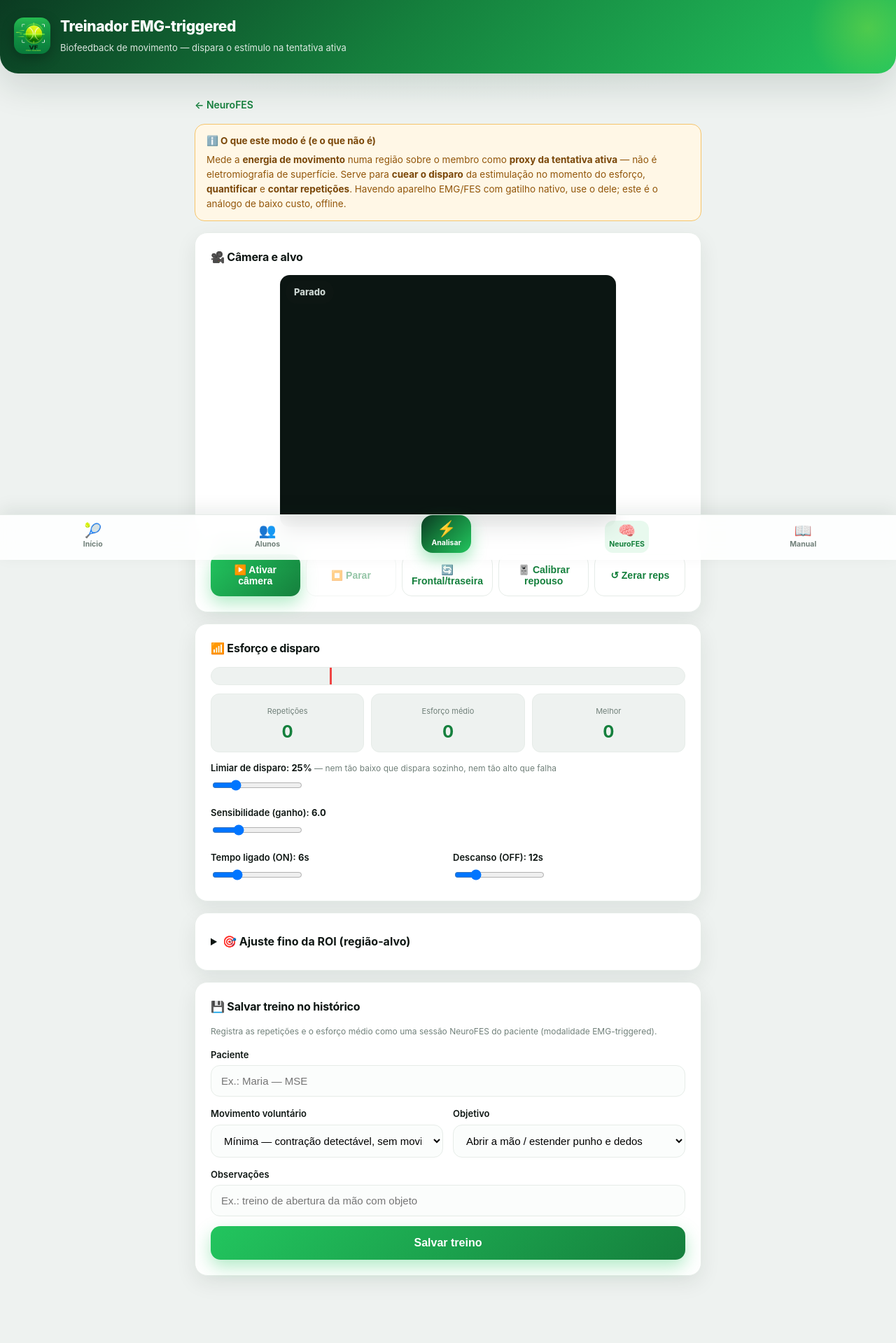
After one commit to viniciusdesimmcees-droid/vc-fisiocoach-gifs, a Flask app: page /neuro/emg in a window 1280 px wide. The commit adds this page. Shown: the whole page at 70% size. Run offline with Flask 3, Linux system fonts and the light colour scheme.

Commit message:
NeuroFES: treinador EMG-triggered por vídeo (biofeedback de movimento)
Análogo de baixo custo, offline e client-side, do gatilho EMG-triggered: mede
a energia de movimento numa ROI sobre o membro (proxy da tentativa ativa),
mostra o esforço em tempo real e, ao cruzar o limiar, dispara o sinal
"ESTIMULAR AGORA" com bipe/vibração e gerencia o ciclo ON/OFF, contando
repetições. Deixa explícito na interface que é biofeedback por movimento, não
EMG de superfície.

- static/neuro_emg.js: getUserMedia + frame-differencing na ROI, suavização,
  calibração de repouso, limiar/ganho ajustáveis, máquina de estados
  armado→ON→descanso, contagem de reps e métricas de esforço.
- templates/neuro_emg.html + CSS: câmera com overlay, barra de esforço com
  linha de limiar, controles e formulário para salvar o treino.
- Rotas /neuro/emg e /neuro/emg/salvar (registra o treino como sessão
  EMG-triggered do paciente, com as repetições). Card de acesso no hub NeuroFES.

Co-Authored-By: Claude Fable 5 <noreply@anthropic.com>
Claude-Session: https://claude.ai/code/session_011rwwpaYUYQmBVqqrEei58T

```diff
--- a/tennis-serve-analyzer/webapp/app.py
+++ b/tennis-serve-analyzer/webapp/app.py
@@ -1106,6 +1106,41 @@ def neuro_excluir_sessao(session_id):
     return redirect(url_for("neuro"))
 
 
+@app.route("/neuro/emg")
+def neuro_emg():
+    return render_template(
+        "neuro_emg.html", avaliacao=neuro.AVALIACAO,
+        paciente=(request.args.get("paciente") or ""))
+
+
+@app.route("/neuro/emg/salvar", methods=["POST"])
+def neuro_emg_salvar():
+    paciente = (request.form.get("paciente") or "").strip()
+    if not paciente:
+        return redirect(url_for("neuro_emg"))
+    try:
+        reps = int(float(request.form.get("reps") or 0))
+    except ValueError:
+        reps = 0
+    try:
+        mean = float(request.form.get("mean") or 0)
+    except ValueError:
+        mean = 0.0
+    movimento = request.form.get("movimento", "minima")
+    objetivo = request.form.get("objetivo", "abrir_mao")
+    obs = (request.form.get("obs") or "").strip()
+    obs = (obs + " · " if obs else "") + f"Treino EMG-triggered (esforço médio {mean:g}/100)"
+
+    av = {"movimento": movimento, "objetivo": objetivo}
+    prescricao = {
+        "principal": {"chave": "emg_triggered",
+                      "nome": neuro.MODALIDADES["emg_triggered"]["nome"]},
+        "seguranca": {"nivel": "treino"},
+    }
+    history.record_neuro_session(paciente, av, prescricao, {"reps": reps}, obs)
+    return redirect(url_for("neuro_paciente", patient=paciente))
+
+
 @app.route("/validacao")
 def validacao():
     return render_template(
--- /dev/null
+++ b/tennis-serve-analyzer/webapp/static/neuro_emg.js
@@ -0,0 +1,269 @@
+/* NeuroFES — treinador "EMG-triggered" por vídeo (biofeedback de movimento).
+ *
+ * Honestidade: NÃO é eletromiografia de superfície. Mede a ENERGIA DE MOVIMENTO
+ * numa região de interesse (ROI) sobre o membro, como PROXY da tentativa ativa.
+ * Serve para (1) cuear o disparo da estimulação no momento do esforço voluntário,
+ * (2) quantificar o esforço e (3) contar repetições durante a prática da tarefa.
+ * Quando houver um aparelho EMG/FES real, use o gatilho nativo dele; este modo
+ * é o análogo de baixo custo, que roda no navegador e offline.
+ *
+ * Tudo client-side, sem dependências externas.
+ */
+(function () {
+  "use strict";
+  function $(id) { return document.getElementById(id); }
+
+  var video, stream, facing = "user";
+  var proc, pctx;            // canvas de processamento (reduzido)
+  var overlay, octx;         // canvas de sobreposição (ROI + HUD)
+  var PW = 160, PH = 120;    // resolução de processamento
+  var prevGray = null;
+  var roi = { cx: 0.5, cy: 0.5, w: 0.35, h: 0.45 }; // fração do quadro
+  var effort = 0, effortEMA = 0;
+  var gain = 6.0;            // ganho de exibição do esforço
+  var noiseFloor = 2.0;      // ruído de repouso (calibrável)
+  var threshold = 25;        // limiar de disparo (0–100)
+  var peakThisRep = 0;
+
+  // estado da máquina: idle -> armed -> on -> rest -> armed ...
+  var state = "idle";
+  var onSecs = 6, restSecs = 12;
+  var phaseEnd = 0;          // timestamp fim da fase atual
+  var reps = 0, peaks = [], running = false, refractoryUntil = 0;
+  var calibrating = 0;       // ms restantes de calibração de repouso
+  var calibSamples = [];
+
+  var audioCtx = null;
+
+  function beep(freq, ms, type) {
+    try {
+      if (!audioCtx) audioCtx = new (window.AudioContext || window.webkitAudioContext)();
+      var o = audioCtx.createOscillator(), g = audioCtx.createGain();
+      o.type = type || "sine"; o.frequency.value = freq || 880;
+      o.connect(g); g.connect(audioCtx.destination);
+      g.gain.setValueAtTime(0.001, audioCtx.currentTime);
+      g.gain.exponentialRampToValueAtTime(0.25, audioCtx.currentTime + 0.01);
+      g.gain.exponentialRampToValueAtTime(0.001, audioCtx.currentTime + (ms || 150) / 1000);
+      o.start(); o.stop(audioCtx.currentTime + (ms || 150) / 1000 + 0.02);
+    } catch (e) { /* silêncio */ }
+  }
+
+  function secureContextOK() {
+    return window.isSecureContext || location.hostname === "localhost" ||
+      location.hostname === "127.0.0.1";
+  }
+
+  function setStatus(msg) { if ($("emg-status")) $("emg-status").textContent = msg; }
+
+  async function start() {
+    if (!navigator.mediaDevices || !navigator.mediaDevices.getUserMedia) {
+      setStatus("Câmera não suportada neste navegador."); return;
+    }
+    if (!secureContextOK()) {
+      setStatus("A câmera exige HTTPS no celular. Abra o app por https://."); return;
+    }
+    stop();
+    try {
+      stream = await navigator.mediaDevices.getUserMedia({
+        audio: false,
+        video: { facingMode: facing, width: { ideal: 640 }, height: { ideal: 480 } }
+      });
+    } catch (e) { setStatus("Não foi possível abrir a câmera: " + e.message); return; }
+    video.srcObject = stream; video.play();
+    running = true; state = "armed"; prevGray = null;
+    setStatus("Câmera ativa. Posicione a ROI sobre a mão/punho e calibre o repouso.");
+    $("btn-emg-start").disabled = true;
+    $("btn-emg-stop").disabled = false;
+    requestAnimationFrame(loop);
+  }
+
+  function stop() {
+    running = false;
+    if (stream) { stream.getTracks().forEach(function (t) { t.stop(); }); stream = null; }
+    if ($("btn-emg-start")) $("btn-emg-start").disabled = false;
+    if ($("btn-emg-stop")) $("btn-emg-stop").disabled = true;
+  }
+
+  function grayFrame() {
+    pctx.drawImage(video, 0, 0, PW, PH);
+    return pctx.getImageData(0, 0, PW, PH);
+  }
+
+  function computeEffort() {
+    if (!video.videoWidth) return 0;
+    var img;
+    try { img = grayFrame(); } catch (e) { return effort; }
+    var d = img.data;
+    var x0 = Math.floor((roi.cx - roi.w / 2) * PW), x1 = Math.floor((roi.cx + roi.w / 2) * PW);
+    var y0 = Math.floor((roi.cy - roi.h / 2) * PH), y1 = Math.floor((roi.cy + roi.h / 2) * PH);
+    x0 = Math.max(0, x0); y0 = Math.max(0, y0); x1 = Math.min(PW, x1); y1 = Math.min(PH, y1);
+    var gray = new Float32Array(PW * PH);
+    var i, p;
+    for (var y = y0; y < y1; y++) {
+      for (var x = x0; x < x1; x++) {
+        i = y * PW + x; p = i * 4;
+        gray[i] = 0.299 * d[p] + 0.587 * d[p + 1] + 0.114 * d[p + 2];
+      }
+    }
+    var acc = 0, n = 0;
+    if (prevGray) {
+      for (var yy = y0; yy < y1; yy++) {
+        for (var xx = x0; xx < x1; xx++) {
+          i = yy * PW + xx;
+          acc += Math.abs(gray[i] - prevGray[i]); n++;
+        }
+      }
+    }
+    prevGray = gray;
+    return n ? acc / n : 0;
+  }
+
+  function loop(ts) {
+    if (!running) return;
+    var raw = computeEffort();
+    // esforço em 0–100 (subtrai ruído de repouso, aplica ganho)
+    effort = Math.max(0, (raw - noiseFloor)) * gain;
+    effort = Math.min(100, effort);
+    effortEMA = effortEMA * 0.7 + effort * 0.3;
+
+    if (calibrating > 0) {
+      calibSamples.push(raw);
+      calibrating -= 16;
+      if (calibrating <= 0) finishCalib();
+    }
+
+    tick(ts || performance.now());
+    draw();
+    requestAnimationFrame(loop);
+  }
+
+  function finishCalib() {
+    if (calibSamples.length) {
+      var m = calibSamples.reduce(function (a, b) { return a + b; }, 0) / calibSamples.length;
+      var mx = Math.max.apply(null, calibSamples);
+      noiseFloor = mx + (mx - m) * 0.5 + 0.5; // acima do pico de ruído
+      setStatus("Repouso calibrado. Peça a tentativa máxima e ajuste o limiar.");
+      beep(660, 120);
+    }
+    calibSamples = [];
+  }
+
+  function tick(now) {
+    if (state === "on" && now >= phaseEnd) {
+      state = "rest"; phaseEnd = now + restSecs * 1000; beep(440, 200, "triangle");
+    } else if (state === "rest" && now >= phaseEnd) {
+      state = "armed"; refractoryUntil = 0;
+    } else if (state === "armed") {
+      if (effortEMA >= threshold && now >= refractoryUntil) {
+        // disparo!
+        reps++; peakThisRep = effortEMA;
+        state = "on"; phaseEnd = now + onSecs * 1000;
+        beep(1040, 220, "sawtooth");
+        if (navigator.vibrate) navigator.vibrate(120);
+      }
+    }
+    if (state === "on") peakThisRep = Math.max(peakThisRep, effortEMA);
+    if (state === "rest" && peakThisRep > 0) { peaks.push(peakThisRep); peakThisRep = 0; }
+    updateHUD(now);
+  }
+
+  function updateHUD(now) {
+    $("emg-reps").textContent = reps;
+    var mean = peaks.length ? Math.round(peaks.reduce(function (a, b) { return a + b; }, 0) / peaks.length) : 0;
+    $("emg-mean").textContent = mean;
+    $("emg-best").textContent = peaks.length ? Math.round(Math.max.apply(null, peaks)) : 0;
+    $("f-reps").value = reps;
+    $("f-mean").value = mean;
+
+    var bar = $("emg-bar");
+    bar.style.width = Math.round(effortEMA) + "%";
+    bar.style.background = effortEMA >= threshold ? "#22c55e" : "#38bdf8";
+    $("emg-thline").style.left = threshold + "%";
+
+    var badge = $("emg-phase"), cd = "";
+    if (state === "on") {
+      cd = Math.ceil((phaseEnd - now) / 1000);
+      badge.textContent = "ESTIMULAR AGORA — " + cd + "s";
+      badge.className = "emg-phase on";
+    } else if (state === "rest") {
+      cd = Math.ceil((phaseEnd - now) / 1000);
+      badge.textContent = "Descanso — " + cd + "s";
+      badge.className = "emg-phase rest";
+    } else if (state === "armed") {
+      badge.textContent = "Pronto — tente o movimento";
+      badge.className = "emg-phase armed";
+    } else {
+      badge.textContent = "Parado";
+      badge.className = "emg-phase";
+    }
+  }
+
+  function draw() {
+    if (!octx) return;
+    var W = overlay.width, H = overlay.height;
+    octx.clearRect(0, 0, W, H);
+    var bx = (roi.cx - roi.w / 2) * W, by = (roi.cy - roi.h / 2) * H;
+    var bw = roi.w * W, bh = roi.h * H;
+    octx.lineWidth = 3;
+    octx.strokeStyle = state === "on" ? "#22c55e" : (effortEMA >= threshold ? "#a3e635" : "#38bdf8");
+    octx.strokeRect(bx, by, bw, bh);
+    octx.fillStyle = "rgba(255,255,255,.85)";
+    octx.font = "13px sans-serif";
+    octx.fillText("ROI (alvo)", bx + 6, by + 18);
+  }
+
+  function bindROIControls() {
+    ["roi-x", "roi-y", "roi-w", "roi-h"].forEach(function (id) {
+      var el = $(id); if (!el) return;
+      el.addEventListener("input", function () {
+        roi.cx = +$("roi-x").value / 100;
+        roi.cy = +$("roi-y").value / 100;
+        roi.w = +$("roi-w").value / 100;
+        roi.h = +$("roi-h").value / 100;
+      });
+    });
+    // clique/toque no vídeo reposiciona o centro da ROI
+    overlay.addEventListener("click", function (ev) {
+      var r = overlay.getBoundingClientRect();
+      roi.cx = Math.min(0.95, Math.max(0.05, (ev.clientX - r.left) / r.width));
+      roi.cy = Math.min(0.95, Math.max(0.05, (ev.clientY - r.top) / r.height));
+      $("roi-x").value = Math.round(roi.cx * 100);
+      $("roi-y").value = Math.round(roi.cy * 100);
+    });
+  }
+
+  window.addEventListener("DOMContentLoaded", function () {
+    video = $("emg-video");
+    overlay = $("emg-overlay"); octx = overlay.getContext("2d");
+    proc = document.createElement("canvas"); proc.width = PW; proc.height = PH;
+    pctx = proc.getContext("2d", { willReadFrequently: true });
+
+    $("btn-emg-start").addEventListener("click", start);
+    $("btn-emg-stop").addEventListener("click", stop);
+    $("btn-emg-switch").addEventListener("click", function () {
+      facing = facing === "user" ? "environment" : "user"; start();
+    });
+    $("btn-emg-calib").addEventListener("click", function () {
+      calibSamples = []; calibrating = 2000;
+      setStatus("Calibrando repouso — mantenha o membro parado por 2 s…");
+    });
+    $("btn-emg-reset").addEventListener("click", function () {
+      reps = 0; peaks = []; peakThisRep = 0; state = running ? "armed" : "idle";
+    });
+
+    $("thr").addEventListener("input", function () {
+      threshold = +this.value; $("thr-val").textContent = threshold;
+    });
+    $("gain").addEventListener("input", function () {
+      gain = +this.value; $("gain-val").textContent = gain.toFixed(1);
+    });
+    $("on-secs").addEventListener("input", function () {
+      onSecs = +this.value; $("on-val").textContent = onSecs;
+    });
+    $("rest-secs").addEventListener("input", function () {
+      restSecs = +this.value; $("rest-val").textContent = restSecs;
+    });
+
+    bindROIControls();
+  });
+})();
--- a/tennis-serve-analyzer/webapp/static/style.css
+++ b/tennis-serve-analyzer/webapp/static/style.css
@@ -893,3 +893,29 @@ table.param-tbl th { width: 42%; color: var(--green-dark); font-weight: 700; }
 @media (min-width: 560px) { .escala-grid { grid-template-columns: 1fr 1fr 1fr; } }
 .escala-grid label { font-size: 12.5px; }
 .escala-grid input { padding: 10px 12px; }
+
+/* ── NeuroFES · treinador EMG-triggered ─────────────────────── */
+.emg-stage { position: relative; width: 100%; max-width: 480px; margin: 0 auto;
+  border-radius: 14px; overflow: hidden; background: #0b1512; aspect-ratio: 4/3; }
+.emg-stage video, .emg-stage canvas { position: absolute; inset: 0; width: 100%;
+  height: 100%; object-fit: cover; }
+.emg-stage #emg-overlay { pointer-events: auto; }
+.emg-phase { position: absolute; left: 8px; top: 8px; z-index: 3; font-size: 13px;
+  font-weight: 800; padding: 6px 12px; border-radius: 999px; background: rgba(15,23,20,.7);
+  color: #cbd5d1; }
+.emg-phase.armed { background: rgba(56,189,248,.9); color: #04212e; }
+.emg-phase.on { background: #22c55e; color: #04210f; animation: emgpulse .8s infinite; }
+.emg-phase.rest { background: #f59e0b; color: #2b1600; }
+@keyframes emgpulse { 0%,100%{opacity:1} 50%{opacity:.55} }
+.emg-barwrap { position: relative; height: 26px; border-radius: 999px;
+  background: var(--bg); border: 1px solid var(--line); overflow: hidden; margin-top: 6px; }
+.emg-bar { height: 100%; width: 0%; background: #38bdf8; transition: width .08s linear; }
+.emg-thline { position: absolute; top: -3px; bottom: -3px; width: 3px; left: 25%;
+  background: #ef4444; }
+.emg-stats { display: grid; grid-template-columns: 1fr 1fr 1fr; gap: 10px; margin-top: 12px;
+  text-align: center; }
+.emg-stats > div { background: var(--bg); border: 1px solid var(--line);
+  border-radius: 12px; padding: 10px 6px; }
+.emg-stats b { display: block; font-size: 24px; color: var(--green-dark); }
+.emg-k { font-size: 11px; color: var(--muted); }
+@media (prefers-color-scheme: dark) { .emg-stats b { color: var(--neon); } }
--- a/tennis-serve-analyzer/webapp/templates/neuro.html
+++ b/tennis-serve-analyzer/webapp/templates/neuro.html
@@ -41,6 +41,12 @@
       profissional habilitado. Toda aplicação em paciente neurológico deve ser
       conduzida ou supervisionada por profissional.</p>
     </div>
+
+    <a class="hub-card hub-primary" href="{{ url_for('neuro_emg') }}" style="text-decoration:none">
+      <span class="hub-ico">🎯</span>
+      <span class="hub-t">Treinador EMG-triggered</span>
+      <span class="hub-d">Biofeedback por câmera: dispara o estímulo na tentativa ativa</span>
+    </a>
 
     {% if pacientes %}
     <div class="card">
--- /dev/null
+++ b/tennis-serve-analyzer/webapp/templates/neuro_emg.html
@@ -0,0 +1,136 @@
+<!doctype html>
+<html lang="pt-br">
+<head>
+  <meta charset="utf-8">
+  <meta name="viewport" content="width=device-width, initial-scale=1">
+  <title>NeuroFES — Treinador EMG-triggered (biofeedback)</title>
+  <meta name="theme-color" content="#2ecc55">
+  <link rel="icon" href="{{ url_for('static', filename='favicon-32.png') }}">
+  <link rel="apple-touch-icon" href="{{ url_for('static', filename='apple-touch-icon.png') }}">
+  <link rel="manifest" href="{{ url_for('manifest') }}">
+  <link rel="stylesheet" href="{{ url_for('static', filename='style.css') }}">
+</head>
+<body>
+  <header>
+    <img src="{{ url_for('static', filename='logo.png') }}" alt="VC Fisiocoach">
+    <div>
+      <h1>Treinador EMG-triggered</h1>
+      <span>Biofeedback de movimento — dispara o estímulo na tentativa ativa</span>
+    </div>
+  </header>
+
+  <div class="wrap">
+    <div style="display:flex; gap:10px; flex-wrap:wrap">
+      <a class="back" href="{{ url_for('neuro') }}">← NeuroFES</a>
+    </div>
+
+    <div class="aviso-box">
+      <b>ℹ️ O que este modo é (e o que não é)</b>
+      <p>Mede a <b>energia de movimento</b> numa região sobre o membro como
+      <b>proxy da tentativa ativa</b> — não é eletromiografia de superfície.
+      Serve para <b>cuear o disparo</b> da estimulação no momento do esforço,
+      <b>quantificar</b> e <b>contar repetições</b>. Havendo aparelho EMG/FES com
+      gatilho nativo, use o dele; este é o análogo de baixo custo, offline.</p>
+    </div>
+
+    <div class="card">
+      <h2>🎥 Câmera e alvo</h2>
+      <div class="emg-stage">
+        <video id="emg-video" playsinline muted></video>
+        <canvas id="emg-overlay" width="480" height="360"></canvas>
+        <div id="emg-phase" class="emg-phase">Parado</div>
+      </div>
+      <p id="emg-status" class="hint" style="margin-top:8px">
+        Toque em “Ativar câmera”. Depois toque no vídeo para posicionar a ROI sobre a mão/punho.</p>
+      <div class="cam-controls" style="display:flex; gap:8px; flex-wrap:wrap; margin-top:8px">
+        <button id="btn-emg-start" type="button">▶️ Ativar câmera</button>
+        <button id="btn-emg-stop" type="button" class="ghost" disabled>⏹️ Parar</button>
+        <button id="btn-emg-switch" type="button" class="ghost">🔄 Frontal/traseira</button>
+        <button id="btn-emg-calib" type="button" class="ghost">🎚️ Calibrar repouso</button>
+        <button id="btn-emg-reset" type="button" class="ghost">↺ Zerar reps</button>
+      </div>
+    </div>
+
+    <div class="card">
+      <h2>📶 Esforço e disparo</h2>
+      <div class="emg-barwrap">
+        <div id="emg-bar" class="emg-bar"></div>
+        <div id="emg-thline" class="emg-thline"></div>
+      </div>
+      <div class="emg-stats">
+        <div><span class="emg-k">Repetições</span><b id="emg-reps">0</b></div>
+        <div><span class="emg-k">Esforço médio</span><b id="emg-mean">0</b></div>
+        <div><span class="emg-k">Melhor</span><b id="emg-best">0</b></div>
+      </div>
+
+      <label style="margin-top:12px">Limiar de disparo: <b id="thr-val">25</b>%
+        <span class="hint">— nem tão baixo que dispara sozinho, nem tão alto que falha</span></label>
+      <input id="thr" type="range" min="3" max="100" value="25">
+
+      <label>Sensibilidade (ganho): <b id="gain-val">6.0</b></label>
+      <input id="gain" type="range" min="1" max="20" step="0.5" value="6">
+
+      <div class="proto-grid">
+        <div>
+          <label>Tempo ligado (ON): <b id="on-val">6</b>s</label>
+          <input id="on-secs" type="range" min="3" max="15" value="6">
+        </div>
+        <div>
+          <label>Descanso (OFF): <b id="rest-val">12</b>s</label>
+          <input id="rest-secs" type="range" min="5" max="40" value="12">
+        </div>
+      </div>
+    </div>
+
+    <details class="card">
+      <summary style="cursor:pointer; font-weight:700">🎯 Ajuste fino da ROI (região-alvo)</summary>
+      <label>Posição X: <span class="hint">horizontal</span></label>
+      <input id="roi-x" type="range" min="5" max="95" value="50">
+      <label>Posição Y: <span class="hint">vertical</span></label>
+      <input id="roi-y" type="range" min="5" max="95" value="50">
+      <label>Largura</label>
+      <input id="roi-w" type="range" min="10" max="90" value="35">
+      <label>Altura</label>
+      <input id="roi-h" type="range" min="10" max="90" value="45">
+    </details>
+
+    <form class="card" action="{{ url_for('neuro_emg_salvar') }}" method="post">
+      <h2>💾 Salvar treino no histórico</h2>
+      <p class="hint">Registra as repetições e o esforço médio como uma sessão
+      NeuroFES do paciente (modalidade EMG-triggered).</p>
+      <label>Paciente</label>
+      <input type="text" name="paciente" placeholder="Ex.: Maria — MSE" value="{{ paciente or '' }}" required>
+
+      <div class="proto-grid">
+        <div>
+          <label>Movimento voluntário</label>
+          <select name="movimento">
+            {% for val, txt in avaliacao.movimento.opcoes %}
+            <option value="{{ val }}" {{ 'selected' if val == 'minima' }}>{{ txt }}</option>
+            {% endfor %}
+          </select>
+        </div>
+        <div>
+          <label>Objetivo</label>
+          <select name="objetivo">
+            {% for val, txt in avaliacao.objetivo.opcoes %}
+            <option value="{{ val }}">{{ txt }}</option>
+            {% endfor %}
+          </select>
+        </div>
+      </div>
+
+      <label>Observações</label>
+      <input type="text" name="obs" placeholder="Ex.: treino de abertura da mão com objeto">
+
+      <input id="f-reps" type="hidden" name="reps" value="0">
+      <input id="f-mean" type="hidden" name="mean" value="0">
+      <button type="submit" style="margin-top:14px">Salvar treino</button>
+    </form>
+
+    {% with nav_ativo='neuro' %}{% include '_nav.html' %}{% endwith %}
+  </div>
+
+  <script src="{{ url_for('static', filename='neuro_emg.js') }}"></script>
+</body>
+</html>
```
